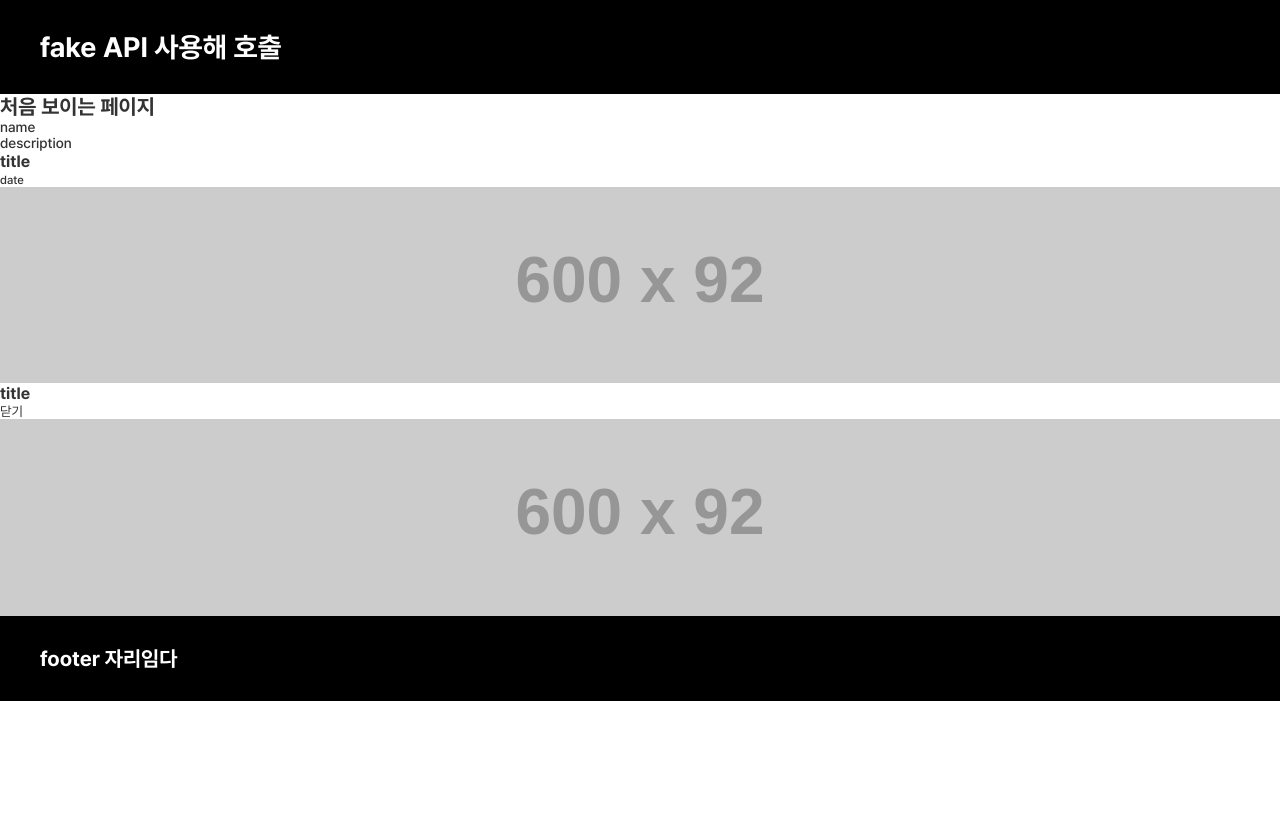
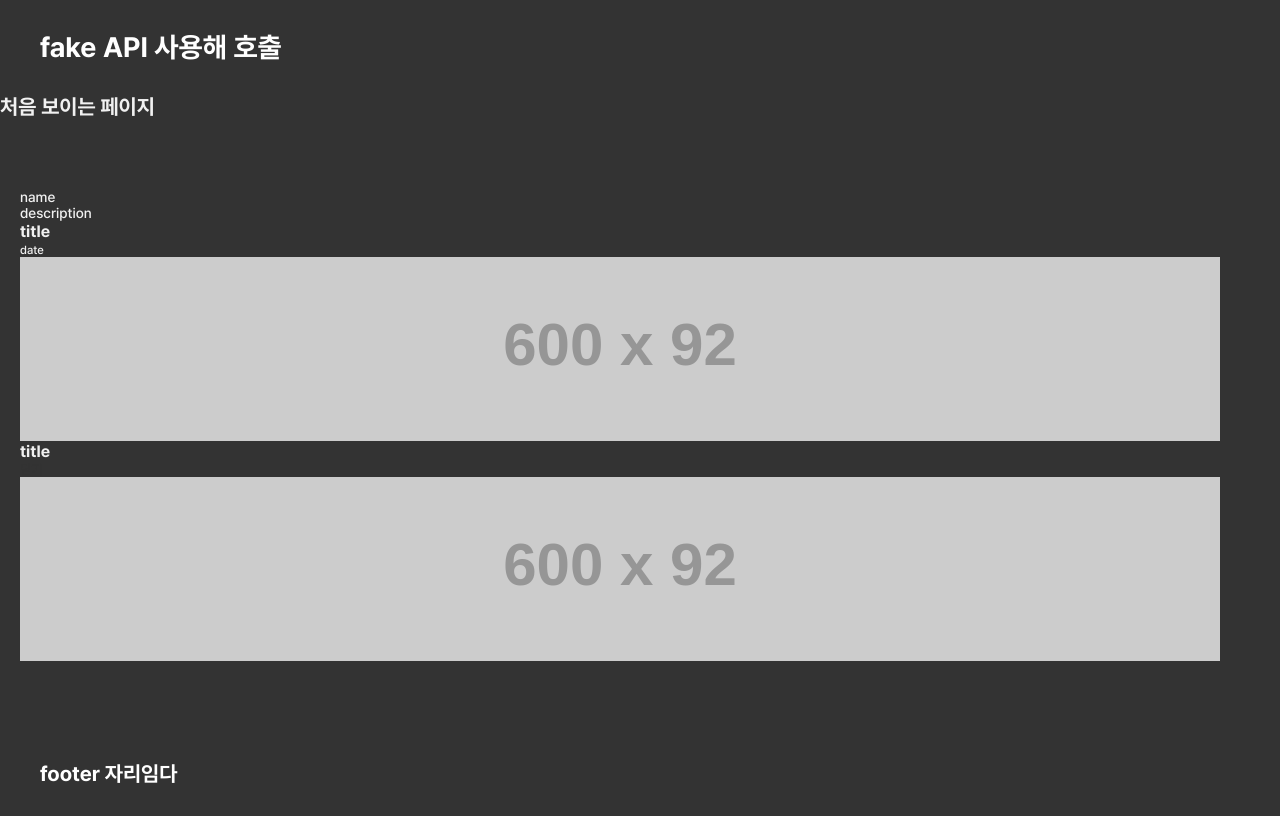
Before and after one commit to QTsom/fake-api, a React (Create React App) app: page / in a window 1280 px wide. Built offline with nearby package versions, Linux system fonts and the light colour scheme.

Commit message:
design: edit global css

```diff
--- a/src/assets/css/reset.css
+++ b/src/assets/css/reset.css
@@ -14,8 +14,8 @@ html {
     -moz-text-size-adjust: none; /* 파이어폭스 */
     -o-text-size-adjust: none; /* 오페라 구버전 */
     user-select: none;
-    background-color: #fff;
-    color: #333;
+    background-color: #333;
+    color: #f1f1f1;
   }
 
   body {
--- a/src/assets/css/style.css
+++ b/src/assets/css/style.css
@@ -0,0 +1,5 @@
+.inner {
+    max-width: 1240px;
+    width: 100%;
+    padding: 70px 20px;
+}
--- a/src/components/common/Footer.jsx
+++ b/src/components/common/Footer.jsx
@@ -11,7 +11,7 @@ const Footer = () => {
 }
 
 const FooterContainer = styled.footer `
-    background-color: #000;
+    background-color: #333;
     color: #fff;
 
     .footer-inner {
--- a/src/components/common/Header.jsx
+++ b/src/components/common/Header.jsx
@@ -12,7 +12,7 @@ const Header = () => {
 
 
 const HeaderContainer = styled.header `
-    background-color: #000;
+    background-color: #333;
     .header-inner {
         max-width: 1240px;
         width: 100%;
--- a/src/pages/Home.jsx
+++ b/src/pages/Home.jsx
@@ -28,7 +28,7 @@ const Home = () => {
       <HomeContainer>
         <h2>처음 보이는 페이지</h2>
 
-        <div>
+        <div className="inner">
           <div className="post">
             <ul className="post__list">
               {postList.map((post, postItem) => (
@@ -77,7 +77,9 @@ const Home = () => {
 
 
 const HomeContainer = styled.div`
-
+  .home-inner {
+    max-width: 1240;
+  }
 `
 
 export default Home;
```
